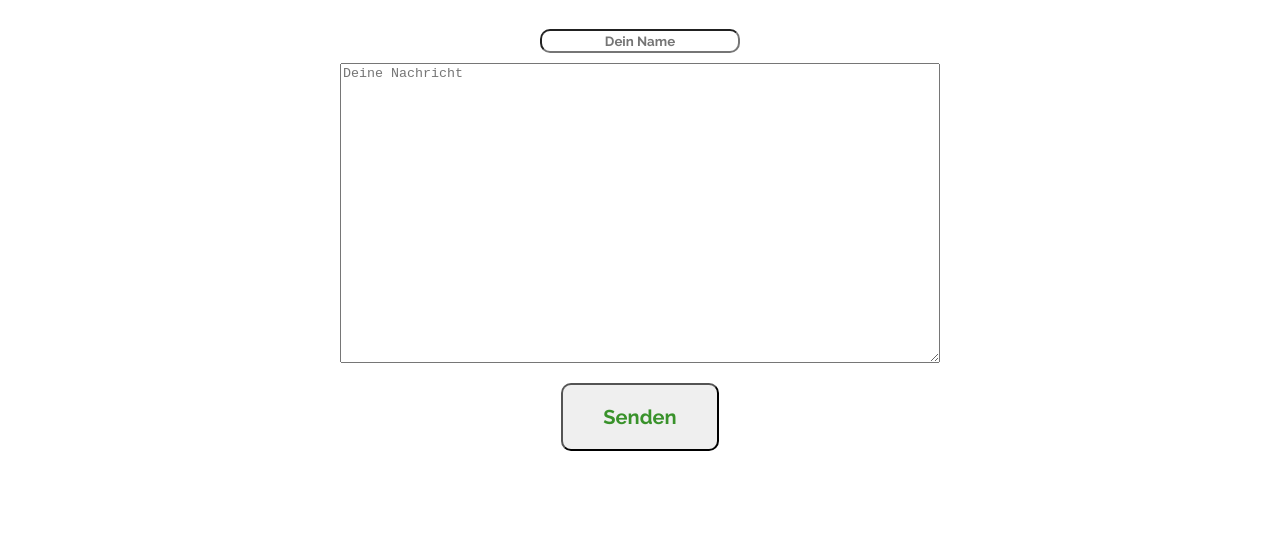
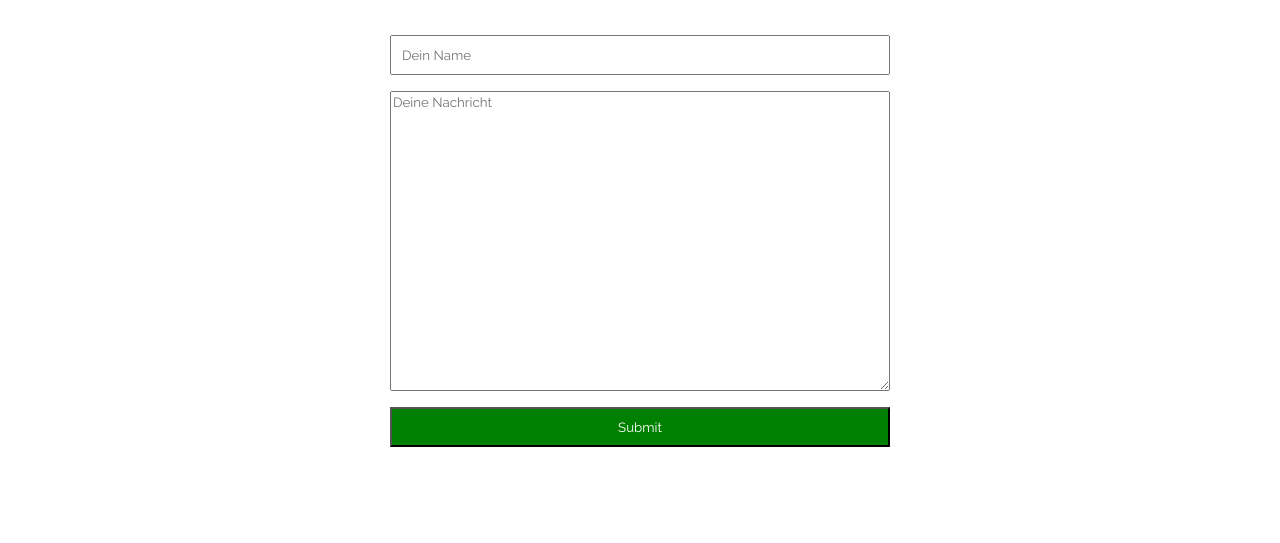
Before and after one commit to sebastian-netzker/Kochwelt, a plain HTML site: page contact.html in a window 1280 px wide. Shown: the part 181-724 px from the top of the page. Drawn offline with Linux system fonts and the light colour scheme.

Commit message:
schöne css vom Dirk

```diff
--- a/contact.html
+++ b/contact.html
@@ -8,7 +8,8 @@
     <link href="https://fonts.googleapis.com/css2?family=Raleway:wght@100;300;400;500;600;700;800;900&amp;display=swap"
         rel="stylesheet">
     <link rel="stylesheet" href="css/style.css">
-    <link rel="stylesheet" href="css/form.css">
+    <!--link rel="stylesheet" href="css/form.css"-->
+    <link rel="stylesheet" type="text/css" href="css/style-upload.css">
 </head>
 
 <body>
@@ -31,14 +32,15 @@
 
     <main>
 
-        <div class="contact">
+        <div class="uploaddiv">
 
             <h1>Kontaktformular</h1>
 
-            <form class="form" method="POST" action="http://gruppe-49.developerakademie.com/send_mail/send_mail.php">
+
+            <form class="recipeform" method="POST" action="http://gruppe-49.developerakademie.com/send_mail/send_mail.php">
                 <input placeholder="Dein Name" name="name">
-                <textarea placeholder="Deine Nachricht" name="message"></textarea>
-                <button class="button" type="submit">Senden</button>
+                <textarea placeholder="Deine Nachricht" name="message" style="height: 300px;"></textarea>
+                <input class="submit" type="submit">
             </form>
         </div>
 
--- a/css/start.css
+++ b/css/start.css
@@ -87,7 +87,7 @@ body{
 		height: 300px;
 	}
 
-	@media(max-width: 1000px){
+	@media(max-width: 1100px){
 		.navigation-menu {
 			display: none;
 		}
```
